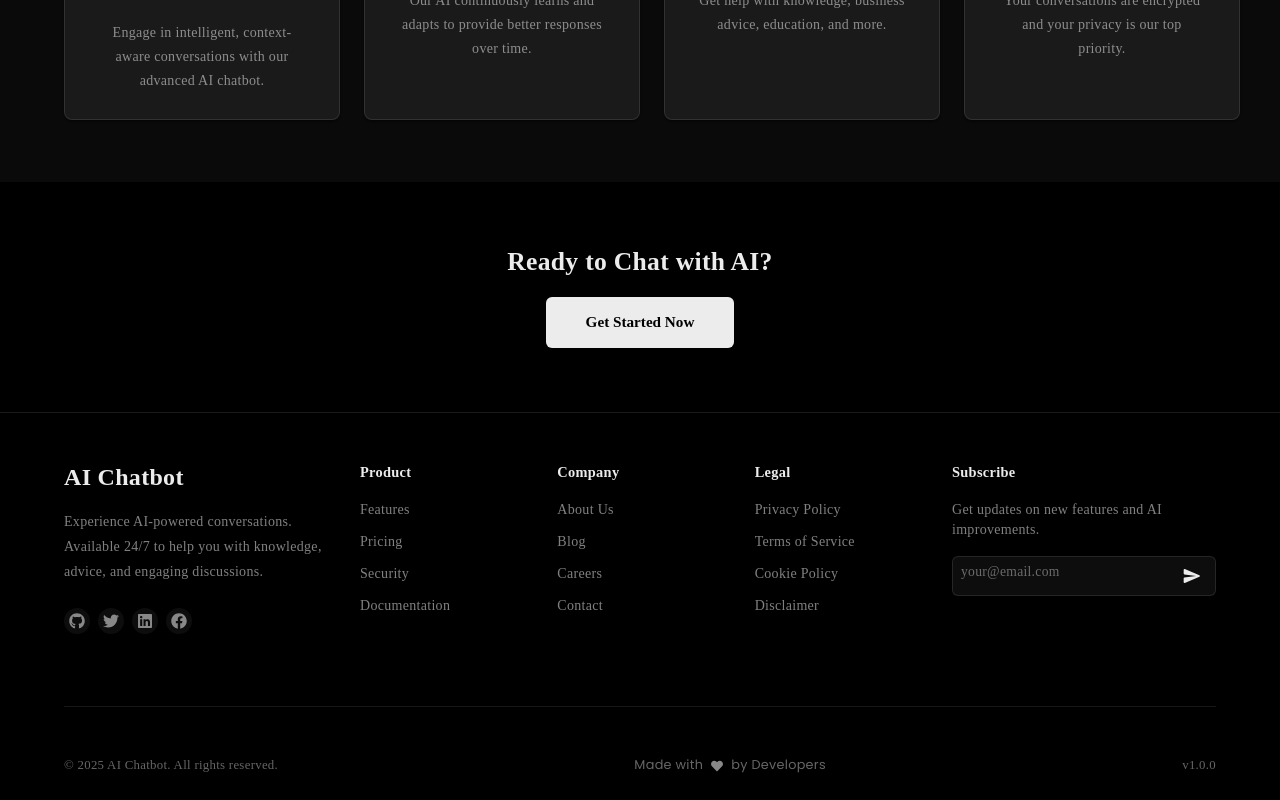
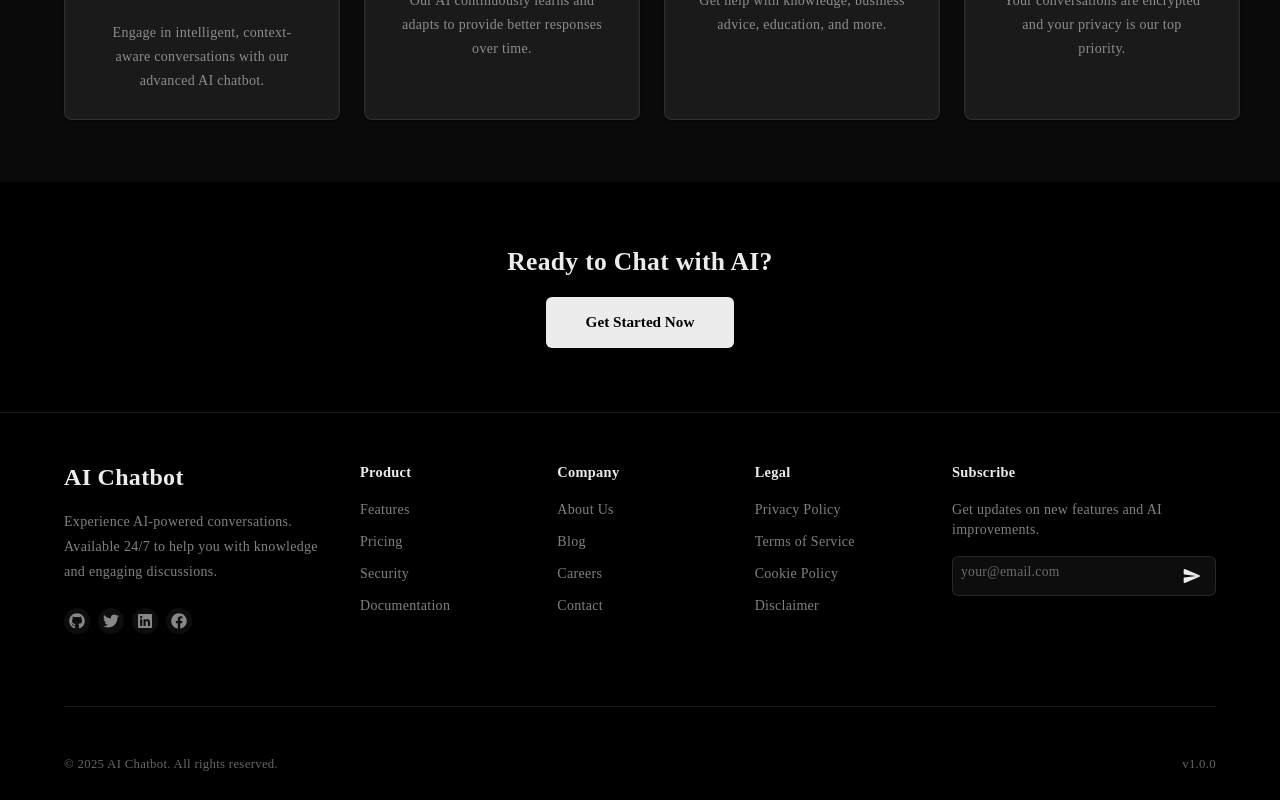
Before and after one commit to AshishBaghel01/AI-Chatbot, a React (Vite) app in the folder frontend/: page / in a window 1280 px wide. Shown: the part 946-1746 px from the top of the page. Built offline with nearby package versions, Linux system fonts and the light colour scheme; no server answers.

Commit message:
fix ui issues
Removed 'advice' from footer text for clarity.

```diff
--- a/frontend/src/components/footer/Footer.tsx
+++ b/frontend/src/components/footer/Footer.tsx
@@ -179,7 +179,7 @@ const Footer = ({ onSend, isLoading }: { onSend?: (msg: string) => void; isLoadi
                   lineHeight: 1.8,
                 }}
               >
-                Experience AI-powered conversations. Available 24/7 to help you with knowledge, advice, and engaging discussions.
+                Experience AI-powered conversations. Available 24/7 to help you with knowledge and engaging discussions.
               </Typography>
             </Box>
 
@@ -442,7 +442,7 @@ const Footer = ({ onSend, isLoading }: { onSend?: (msg: string) => void; isLoadi
               fontSize: "0.8rem",
             }}
           >
-            Made with <FaHeart size={12} style={{ color: "#888", margin: "0 4px" }} /> by Developers
+
           </Box>
 
           <Typography
```
